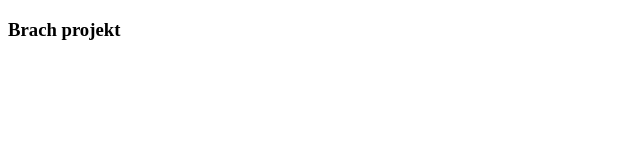
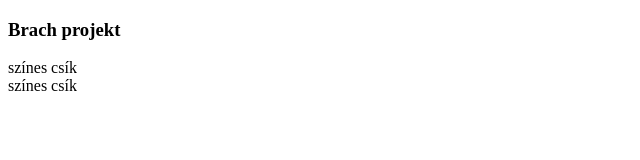
Before and after one commit to NERFMESS/brancheck, a plain HTML site: page index.html in a window 1280 px wide. Shown: the whole page, without its empty margins (0-640 px from the left). Drawn offline with Linux system fonts and the light colour scheme.

Commit message:
Update index.html

```diff
--- a/index.html
+++ b/index.html
@@ -8,6 +8,11 @@
 <body>
 <h3>Brach projekt</h3>
 <!-- Hero section -->
+ <div>
+    <div>színes csík</div>
+    <dialog>hero oldal</dialog>
+    <div>színes csík</div>
+ </div>
 <!-- Footer sextion -->
 </body>
 </html>
```
